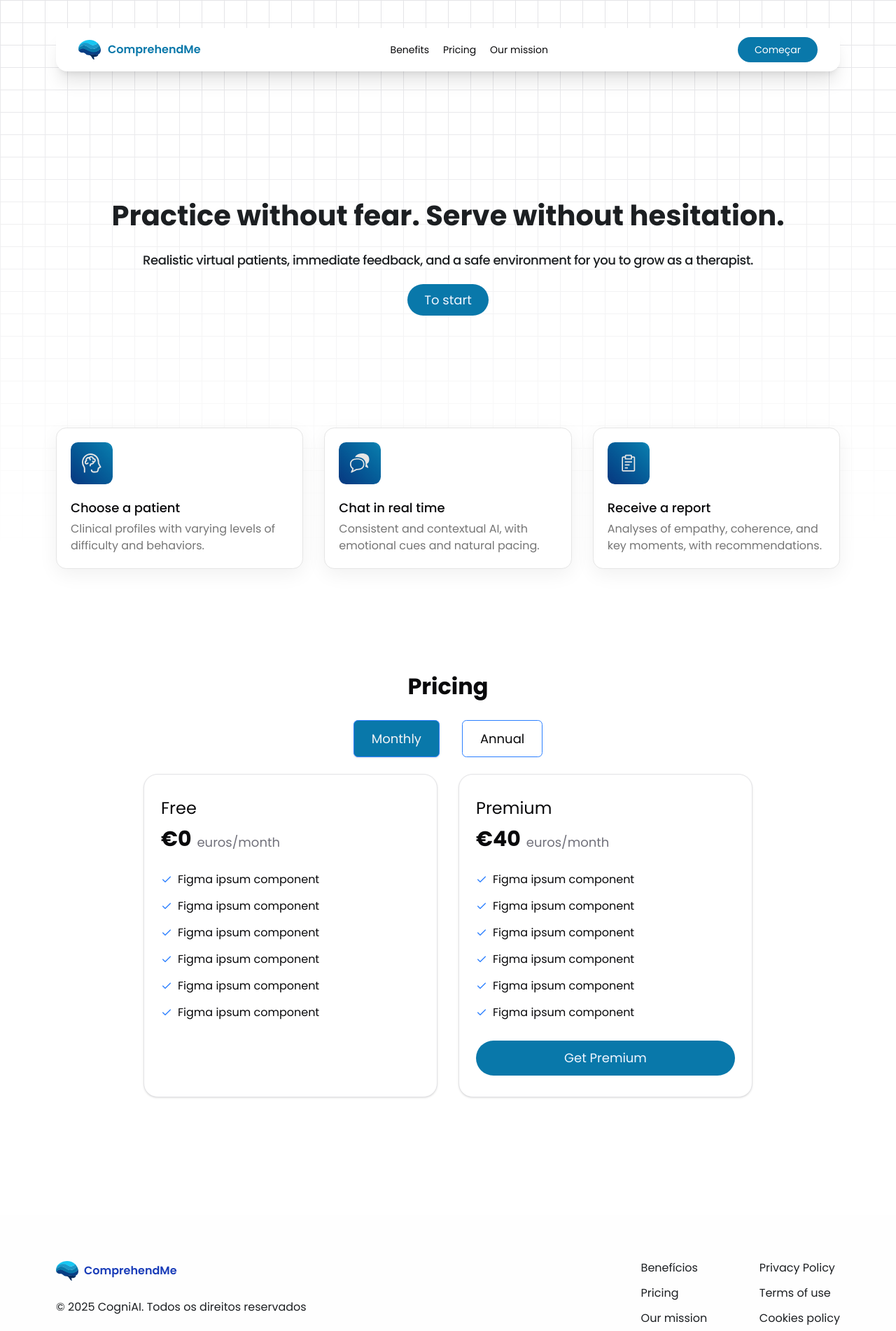
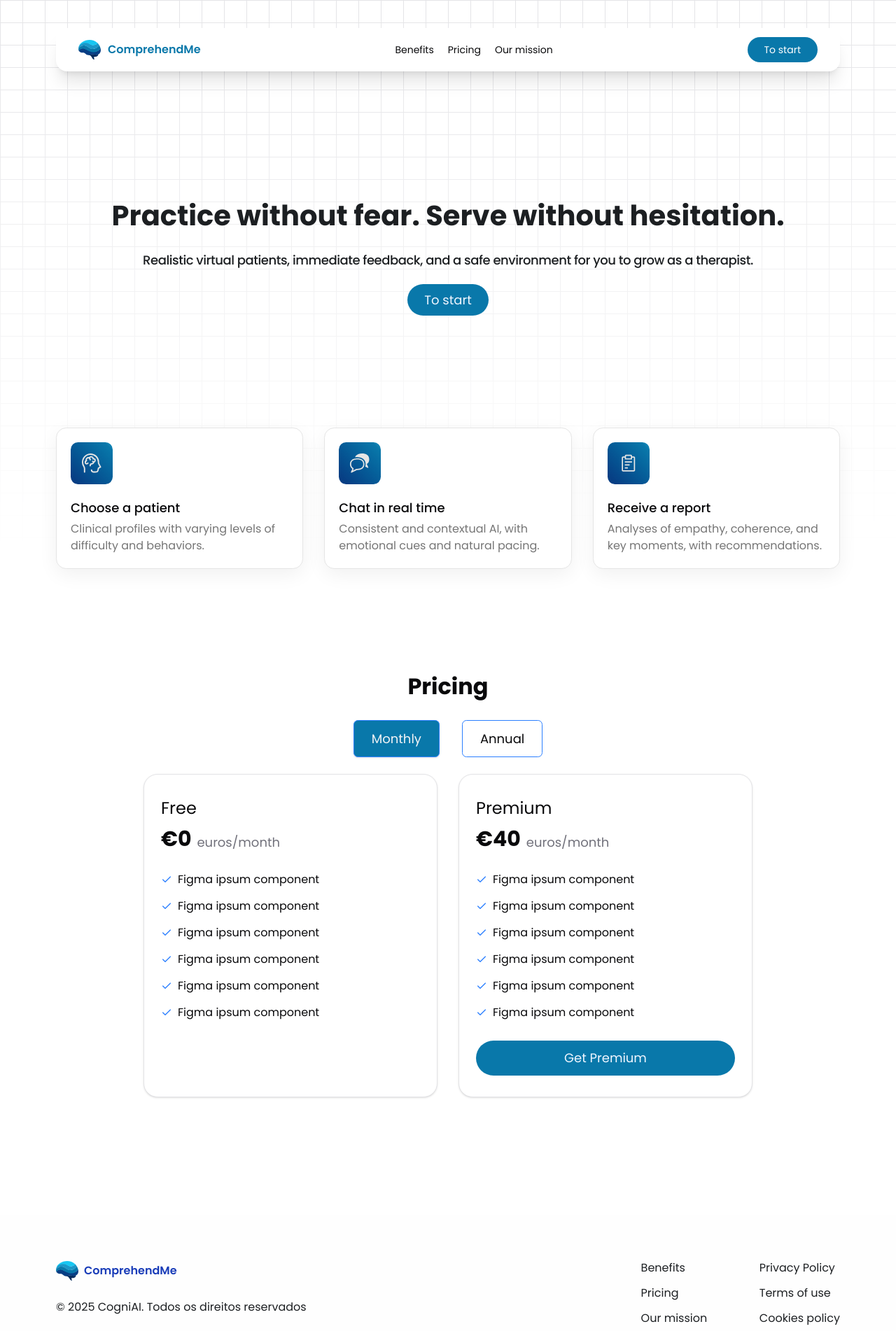
Before and after one commit to ComprehendMe/front-end, a React (Vite) app: page / in a window 1280 px wide. Shown: the top 1902 px of the page at 70% size. Built offline with nearby package versions, Linux system fonts and the light colour scheme.

Commit message:
Update UI text to English in auth dialog and footer
Changed button label in AuthDialog from 'Começar' to 'To start' and updated footer link from 'Benefícios' to 'Benefits' for consistency in English language usage.

```diff
--- a/src/components/auth/auth-dialog.tsx
+++ b/src/components/auth/auth-dialog.tsx
@@ -46,7 +46,7 @@ export default function AuthDialog() {
   return (
     <Dialog modal={true}>
       <DialogTrigger asChild>
-        <Button className="rounded-full px-6 text-white">Começar</Button>
+        <Button className="rounded-full px-6 text-white">To start</Button>
       </DialogTrigger>
       <DialogContent showCloseButton={false} className="sm:max-w-[450px] gap-6">
         <DialogHeader className=" items-center">
--- a/src/components/footer.tsx
+++ b/src/components/footer.tsx
@@ -41,7 +41,7 @@ export default function Footer() {
       <div className="grid grid-cols-2 gap-[54px]">
         <ul className="flex flex-col gap-3">
           <li className="text-[#1C1F22] font-normal text-[16px]">
-            <Link to="/">Benefícios</Link>
+            <Link to="/">Benefits</Link>
           </li>
           <li className="text-[#1C1F22] font-normal text-[16px]">
             <Link to="/">Pricing</Link>
```
